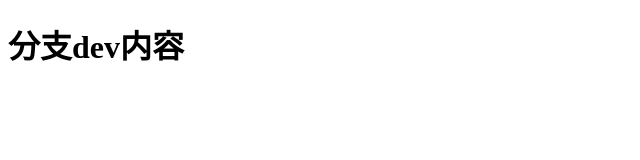
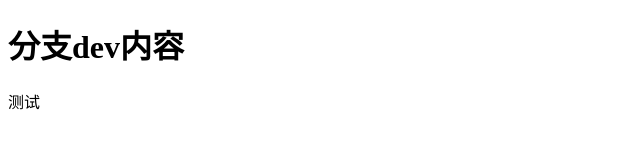
Before and after one commit to css07140311/test, a plain HTML site: page html/tests.html in a window 1280 px wide. Shown: the full height of the page, 0-640 px from the left. Drawn offline with Linux system fonts and the light colour scheme.

Commit message:
dev分支

```diff
--- a/html/tests.html
+++ b/html/tests.html
@@ -6,5 +6,6 @@
 	</head>
 	<body>
 		<h1>分支dev内容</h1>
+		<p>测试</p>
 	</body>
 </html>
```
